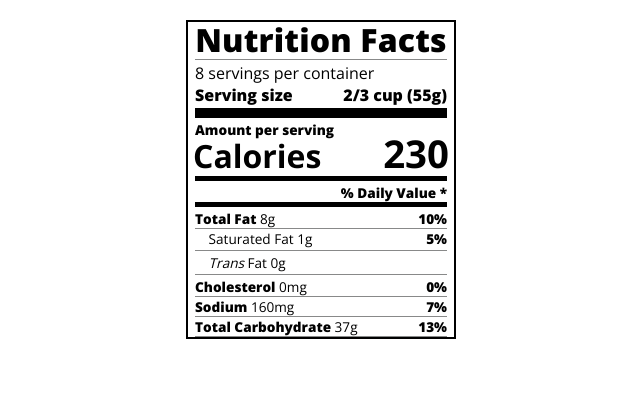
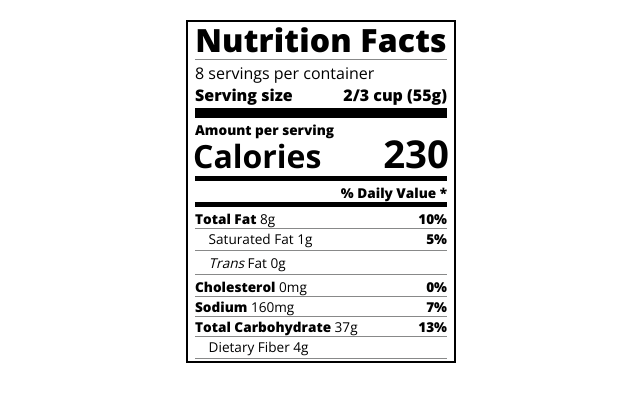
Before and after one commit to reubengermain12/Nutrition-Label_Typography, a plain HTML site: page index.html in a window 1280 px wide. Shown: the whole page, without its empty margins (319-959 px from the left). Drawn offline with nearby package versions, Linux system fonts and the light colour scheme.

Commit message:
added a p & div element with class & text

```diff
--- a/index.html
+++ b/index.html
@@ -52,6 +52,8 @@
           <span class="bold">Total Carbohydrate</span> 37g
           <span class="bold right">13%</span>
         </p>
+        <p class="indent no-divider">Dietary Fiber 4g</p>
+        <div class="divider"></div>
       </div>
     </div>
   </body>
```
